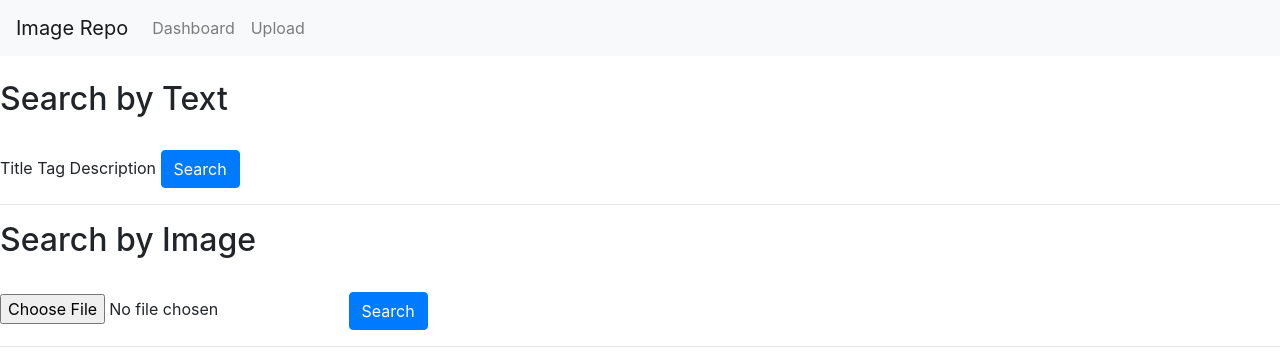
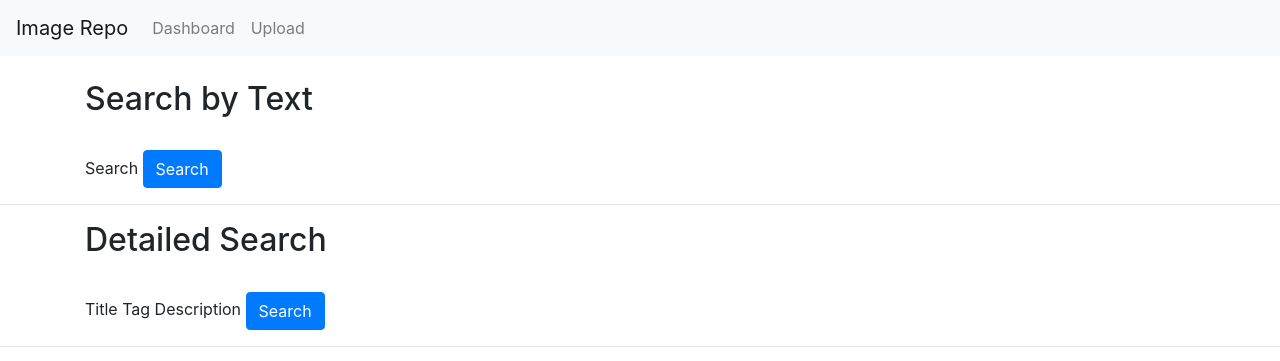
Before and after one commit to Hannestly/ImageRepo, a Django app: template repo/templates/repo/dashboard.html in a window 1280 px wide. Shown: the top 361 px of the page. Run offline with Django 3.2, Linux system fonts and the light colour scheme; data comes from the database, SQL or seed files in the repository; both versions use the stored data as it was after the commit; the template is opened without the code that fills it: values that come from a table or form of the project are taken from there, most other values are stand-ins (such as "Sample title", 1, 10 or a date in 2020); some libraries are stand-ins or nearby versions.

Commit message:
search multiple fields option

```diff
--- a/repo/templates/repo/dashboard.html
+++ b/repo/templates/repo/dashboard.html
@@ -2,24 +2,37 @@
 {% load static %}
 {% block content %}
 <br>
-<div>
+<div class="container">
     <h2>Search by Text</h2>
     <br>
     <form method="get">
-            <label for="{{myFilter.form.title_filter.id_for_label}}" >Title</label>
-            {{myFilter.form.title_filter}}
+            <label for="{{combinedFilter.form.combine_filter.id_for_label}}" >Search</label>
+            {{combinedFilter.form.combine_filter}}
 
-            <label for="{{myFilter.form.title_filter.tag_filter}}">Tag</label>
-            {{myFilter.form.tag_filter}}
-
-            <label for="{{myFilter.form.desc_filter.tag_filter}}">Description</label>
-            {{myFilter.form.desc_filter}}
             <button class="btn btn-primary" type="submit">Search</button>
     </form>
 </div>
 <hr>
 
-<div>
+
+<div class="container">
+    <h2>Detailed Search</h2>
+    <br>
+    <form method="get">
+            <label for="{{detailFilter.form.title_filter.id_for_label}}" >Title</label>
+            {{detailFilter.form.title_filter}}
+
+            <label for="{{detailFilter.form.title_filter.tag_filter}}">Tag</label>
+            {{detailFilter.form.tag_filter}}
+
+            <label for="{{detailFilter.form.desc_filter.tag_filter}}">Description</label>
+            {{detailFilter.form.desc_filter}}
+            <button class="btn btn-primary" type="submit">Search</button>
+    </form>
+</div>
+<hr>
+
+<div class="container">
     <h2>Search by Image</h2>
     <br>
     <form action="" method="POST" enctype="multipart/form-data">
@@ -31,10 +44,13 @@
 
 <hr>
 
+<div class="container">
     <div class="card-deck">
+
         {% for image in images %}
-    <div class="card">
-        <img class="card-img-top" src="{{ image.img_url }}" width='200' height='200' alt="image">
+        <div class="card" style="width:100">
+            <div style="background:url({{image.img_url}});background-position:center; background-repeat: no-repeat; height: 200; width: 100%;"></div>
+            <!-- number of cards in column -->
             <div class="card-body">
                 <h3 class="card-title">{{image.title}}</h3>
                 <h5 class="card-text">{{image.tag}}</h5>
@@ -46,10 +62,13 @@
             <hr>
             <a href="{% url 'delete_image' image.id %}" class="btn btn-danger">Delete</a>
         </div>
+        {% if forloop.counter|divisibleby:"4" %}
+    </div><div class="card-deck">
+    {% endif %}
     {% empty %}
     <h1>No Result</h1>
     {% endfor %}
     </div>
-
+</div>
 
 {% endblock %}
--- a/repo/templates/repo/upload_form.html
+++ b/repo/templates/repo/upload_form.html
@@ -3,6 +3,8 @@
 {% block content %}
 
 
+<div class="container">
+    <h2>Add new Image</h2>
     <form action="" method="POST" enctype="multipart/form-data">
         {% csrf_token %}
 
@@ -22,5 +24,6 @@
         <hr>
         <button type="submit">Upload</button>
     </form>
+</div>
 
 {% endblock %}
```
Also changed, not shown: repo/filters.py (+12 -1 lines), repo/views.py (+8 -4 lines), db.sqlite3. Lines whose indentation alone changed are shown as unchanged.
